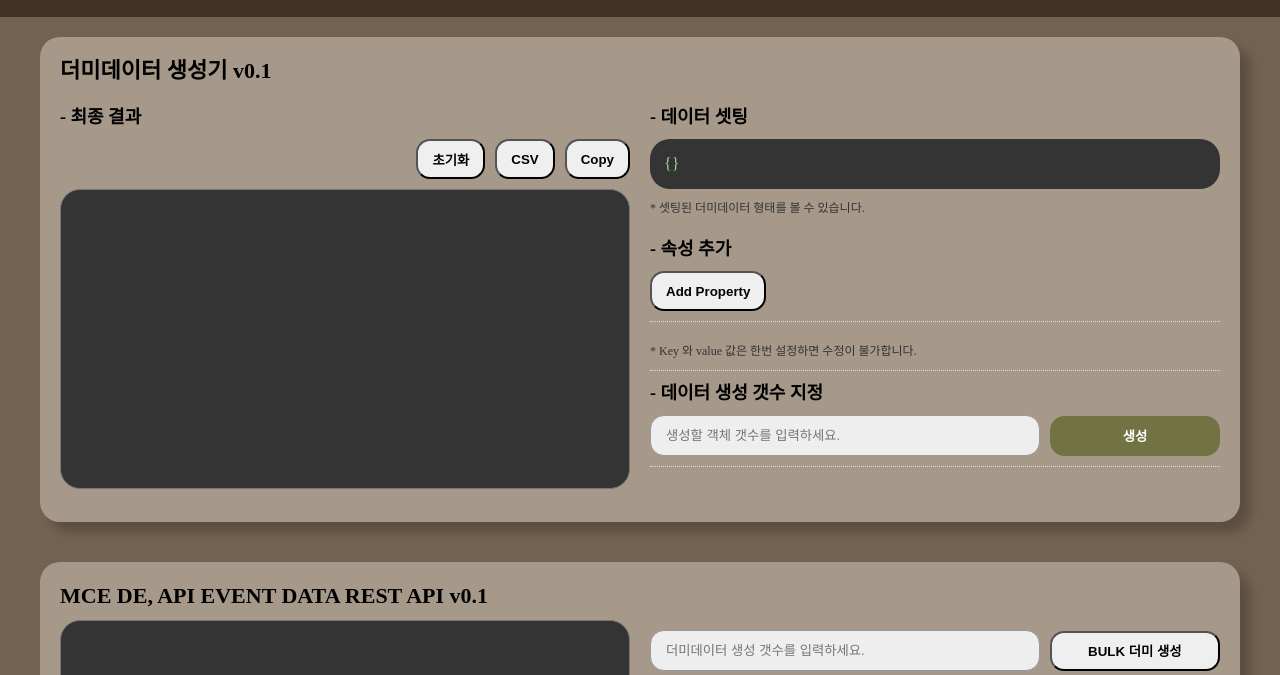
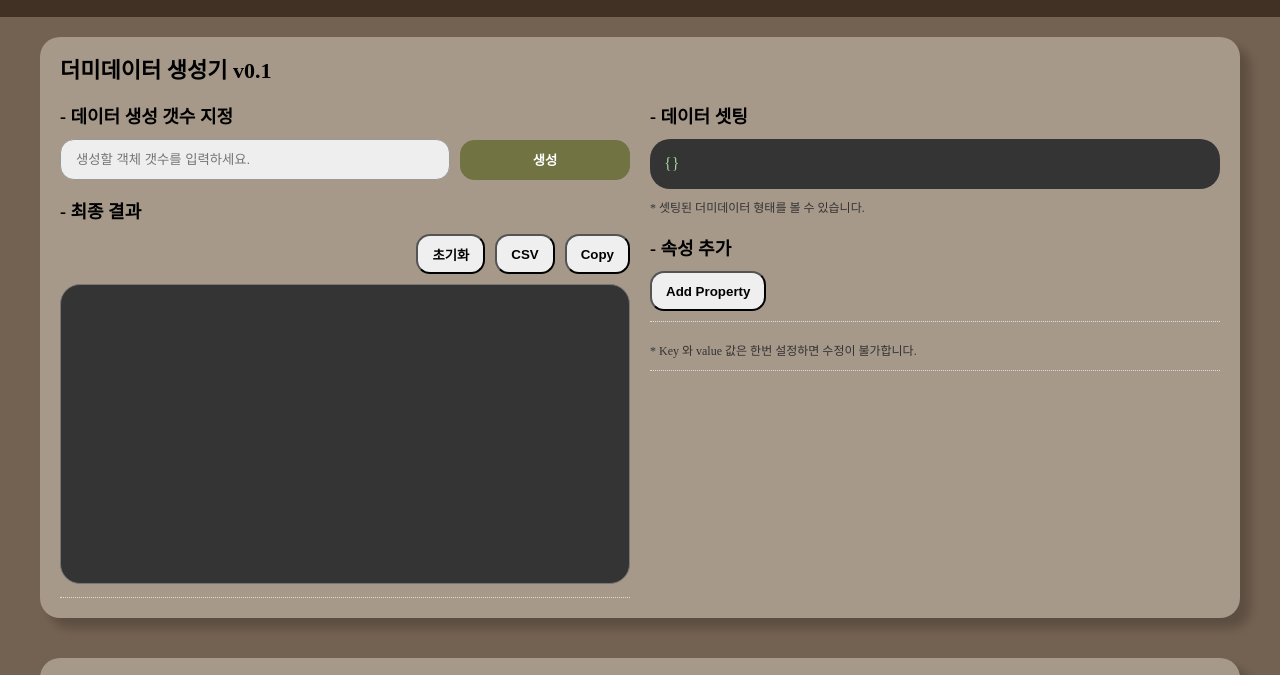
Before and after one commit to daesung6756/rest_api_test, a website: page public/main.html in a window 1280 px wide. Shown: the part 59-734 px from the top of the page. Drawn offline with Linux system fonts and the light colour scheme.

Commit message:
[ds] 제네레이터 추가 일부 디자인 수정 v.014

```diff
--- a/public/assets/css/common.css
+++ b/public/assets/css/common.css
@@ -73,6 +73,7 @@ body,
 .input-btn-field > button {width:240px;height:40px}
 .dummy-data-wrap .desc {margin-top:10px;font-size:12px;line-height:18px;color:#333;}
 .dummy-data-wrap textarea {margin-top:10px;}
+.dummy-data-wrap .add-property-list{max-height:300px;overflow: hidden;overflow-y:auto;}
 .dummy-data-wrap .add-property-list li {display:flex;align-items: center;justify-content: space-between;gap:10px;}
 .dummy-data-wrap .remove-btn {min-width:60px;height:40px;border:0;background:#333;color:#fff;}
 .dummy-data-wrap .output-options-wrap {display:flex;align-items: center;justify-content: flex-end;gap:10px;}
@@ -83,6 +84,7 @@ body,
 .display-dummy-data-setting,
 .display-dummy-data {width:100%;border-radius:20px;padding:14px;font-size:16px;line-height:22px;background:var(--background-inner-box-default);color:var(--font-color-inner-box-default);}
 .display-dummy-data {height:300px;resize: none;}
+.dummy-data-create-list {}
 .dummy-data-create-list li {padding:10px 0;}
 .dummy-data-create-list li + li {border-bottom:1px dotted #ddd;}
 
--- a/public/main.html
+++ b/public/main.html
@@ -22,6 +22,13 @@
                 <div class="flex-wrap al-s jc-sb g20">
                     <div class="column n2">
                         <ul class="dummy-data-create-list">
+                            <li class="step">
+                                <h3 class="title">- 데이터 생성 갯수 지정</h3>
+                                <fieldset class="input-btn-field">
+                                    <input type="text" id="data-length" placeholder="생성할 객체 갯수를 입력하세요.">
+                                    <button type="button" id="create-data" class="create-data-button bg-olive-green" onclick="createData()">생성</button>
+                                </fieldset>
+                            </li>
                             <li class="step">
                                 <h3 class="title">- 최종 결과</h3>
                                 <div class="output-options-wrap">
@@ -49,13 +56,6 @@
                             <li class="step">
                                 <ul id="add-property-group" class="add-property-list"></ul>
                                 <p class="desc">* Key 와 value 값은 한번 설정하면 수정이 불가합니다.</p>
-                            </li>
-                            <li class="step">
-                                <h3 class="title">- 데이터 생성 갯수 지정</h3>
-                                <fieldset class="input-btn-field">
-                                    <input type="text" id="data-length" placeholder="생성할 객체 갯수를 입력하세요.">
-                                    <button type="button" id="create-data" class="create-data-button bg-olive-green" onclick="createData()">생성</button>
-                                </fieldset>
                             </li>
                         </ul>
                     </div>
```
